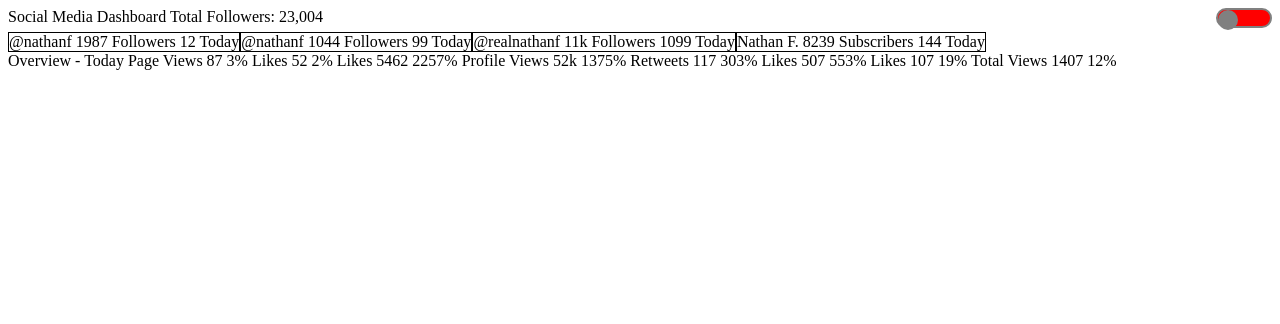
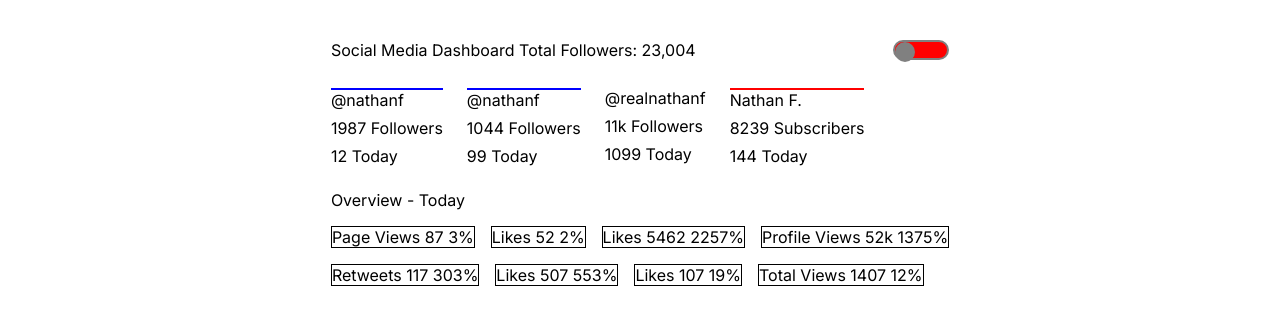
Before and after one commit to parvathy07r/social-media-dashboard, a plain HTML site: page index.html in a window 1280 px wide. Drawn offline with Linux system fonts and the light colour scheme.

Commit message:
Completed layout

```diff
--- a/index.html
+++ b/index.html
@@ -13,92 +13,111 @@
 
 <body>
   <div class="wrapper">
+
     <div class="container-one">
+
       <div>
         <span>Social Media Dashboard</span>
         <span>Total Followers: 23,004</span>
       </div>
+
       <div>
         <input type="checkbox" id="switch" class="checkbox" />
         <label for="switch" class="toggle"></label>
       </div>
+
     </div>
+
     <div class="container-two">
+
       <div class="box box-one">
-        @nathanf
+        <div>@nathanf</div>
+        <div>
           1987
           Followers
-        12 Today
         </div>
+        <div>12 Today</div>
+      </div>
+
       <div class="box box-two">
-        @nathanf
+        <div>@nathanf</div>
+        <div>
           1044
           Followers
-        99 Today
         </div>
+        <div>
+          99 Today</div>
+      </div>
+
       <div class="box box-three">
-        @realnathanf
+        <div>@realnathanf</div>
+        <div>
           11k
           Followers
-        1099 Today
         </div>
+        <div>1099 Today</div>
+      </div>
+
       <div class="box box-four">
-        Nathan F.
+        <div> Nathan F.</div>
+        <div>
           8239
           Subscribers
-        144 Today
         </div>
+        <div> 144 Today</div>
+      </div>
+
     </div>
     <div class="container-three">
-
-
+      <div class="overview-row-one">
+        <span>Overview - Today</span>
       </div>
-  </div>
-
-
-
-
-
-
-
-
-
-
-
-  Overview - Today
-
+      <div class="overview-row-two">
+        <div class="section">
           Page Views
           87
           3%
-
+        </div>
+        <div class="section">
           Likes
           52
           2%
-
+        </div>
+        <div class="section">
           Likes
           5462
           2257%
-
+        </div>
+        <div class="section">
           Profile Views
           52k
           1375%
-
+        </div>
+      </div>
+      <div class="overview-row-three">
+        <div class="section">
           Retweets
           117
           303%
-
+        </div>
+        <div class="section">
           Likes
           507
           553%
-
+        </div>
+        <div class="section">
           Likes
           107
           19%
-
+        </div>
+        <div class="section">
           Total Views
           1407
           12%
-
+        </div>
+      </div>
+    </div>
+  </div>
 </body>
 
 </html>
--- a/styles.css
+++ b/styles.css
@@ -1,5 +1,21 @@
+@import url('https://fonts.googleapis.com/css2?family=Inter:wght@100..900&display=swap');
+
 * {
   box-sizing: border-box;
+}
+
+body {
+  display: flex;
+  justify-content: center;
+  height: 100vh;
+  padding: 32px;
+  font-family: "Inter", sans-serif;
+}
+
+.wrapper {
+  display: flex;
+  flex-direction: column;
+  row-gap: 24px;
 }
 
 .container-one {
@@ -9,10 +25,43 @@
 
 .container-two {
   display: flex;
+  column-gap: 24px;
+}
+
+.container-three {
+  display: flex;
+  flex-direction: column;
+  row-gap: 16px;
+}
+
+.overview-row-two {
+  display: flex;
+}
+
+.overview-row-three {
+  display: flex;
+}
+
+.section {
+  border: 1px solid black;
 }
 
 .box {
-  border: 1px solid black;
+  display: flex;
+  flex-direction: column;
+  row-gap: 8px;
+}
+
+.box-one, .box-two {
+  border-top: 2px solid blue;
+}
+
+.box-three {
+  border-top: linear-gradient(to right, hsl(37, 97%, 70%), hsl(329, 70%, 58%));
+}
+
+.box-four {
+  border-top: 2px solid red;
 }
 
 .toggle {
@@ -35,15 +84,19 @@
   transition: all 0.5s;
 }
 
-.checkbox:checked + .toggle::after {
+.checkbox:checked+.toggle::after {
   left: 32px;
 }
 
 
-.checkbox:checked + .toggle {
+.checkbox:checked+.toggle {
   background-color: green;
 }
 
 .checkbox {
   display: none;
 }
+
+.overview-row-two, .overview-row-three {
+  column-gap: 16px;
+}
```
Lines whose indentation alone changed are shown as unchanged.
